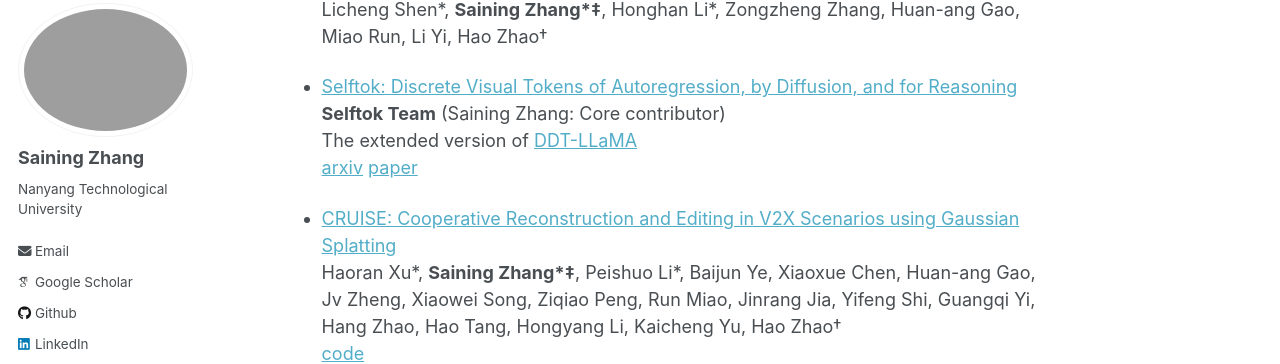
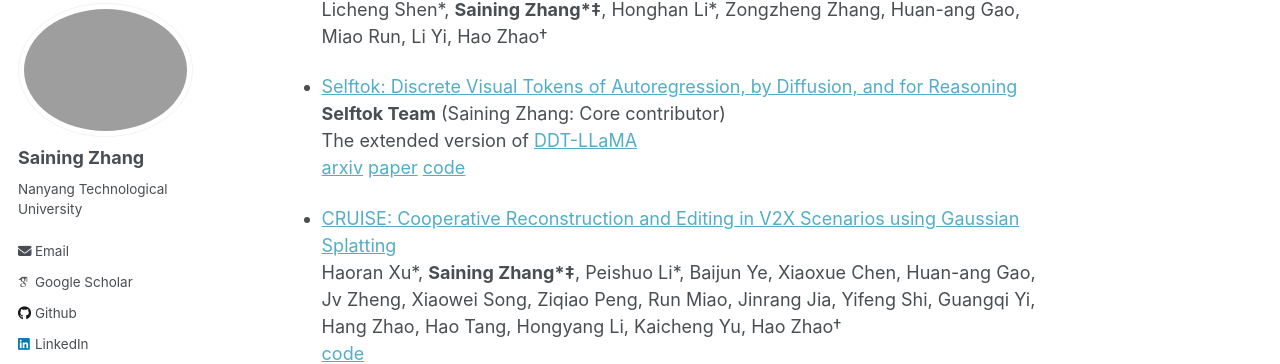
Before and after one commit to SainingZhang/SainingZhang.github.io, a Jekyll site: the page built from _pages/about.md, in a window 1280 px wide and 900 px high, scrolled down 694 px. Shown: the part 103-467 px from the top of the window. Built offline with Jekyll 4.4.1, drawn with Linux system fonts in a browser that asks for light colours; some web fonts are replaced.

Commit message:
Update about.md

```diff
--- a/_pages/about.md
+++ b/_pages/about.md
@@ -29,7 +29,7 @@
 * [Selftok: Discrete Visual Tokens of Autoregression, by Diffusion, and for Reasoning](https://selftok-team.github.io/report/)
   **Selftok Team** (Saining Zhang: Core contributor)
   The extended version of [DDT-LLaMA](https://ddt-llama.github.io/)
-  [arxiv](https://arxiv.org/abs/2505.07538) [paper](https://arxiv.org/pdf/2505.07538)
+  [arxiv](https://arxiv.org/abs/2505.07538) [paper](https://arxiv.org/pdf/2505.07538) [code](https://github.com/selftok-team/SelftokTokenizer)
 
 * [CRUISE: Cooperative Reconstruction and Editing in V2X Scenarios using Gaussian Splatting
 ](https://github.com/SainingZhang/CRUISE?tab=readme-ov-file#cruise-cooperative-reconstruction-and-editing-in-v2x-scenarios-using-gaussian-splatting)
```
